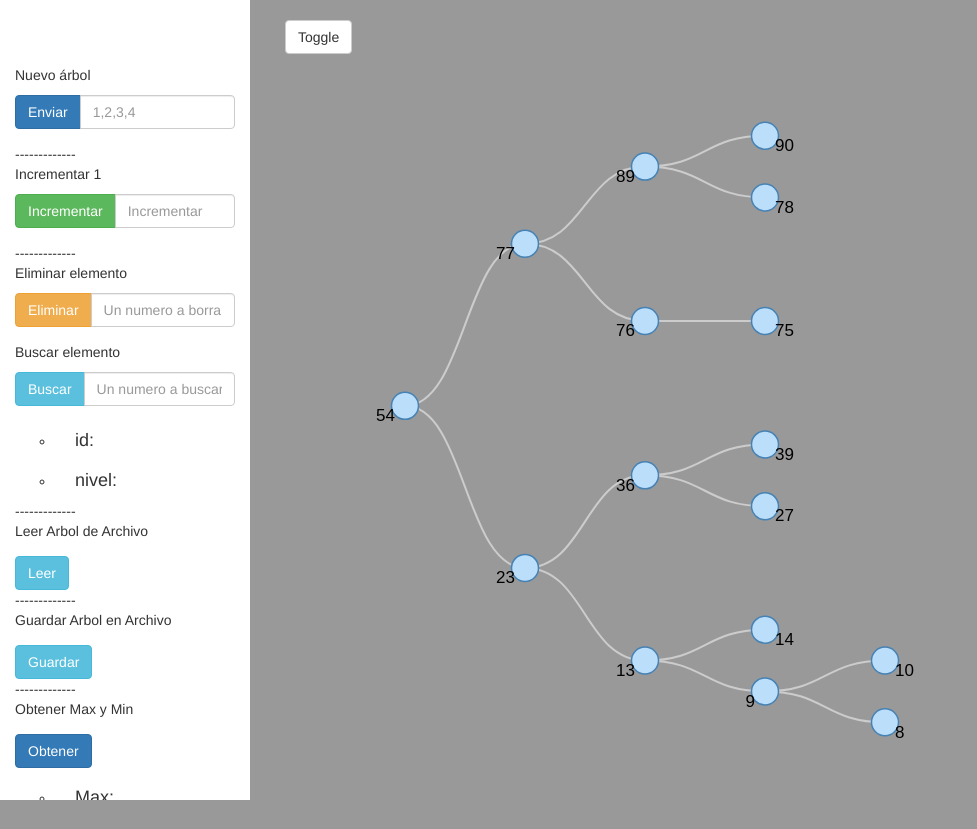
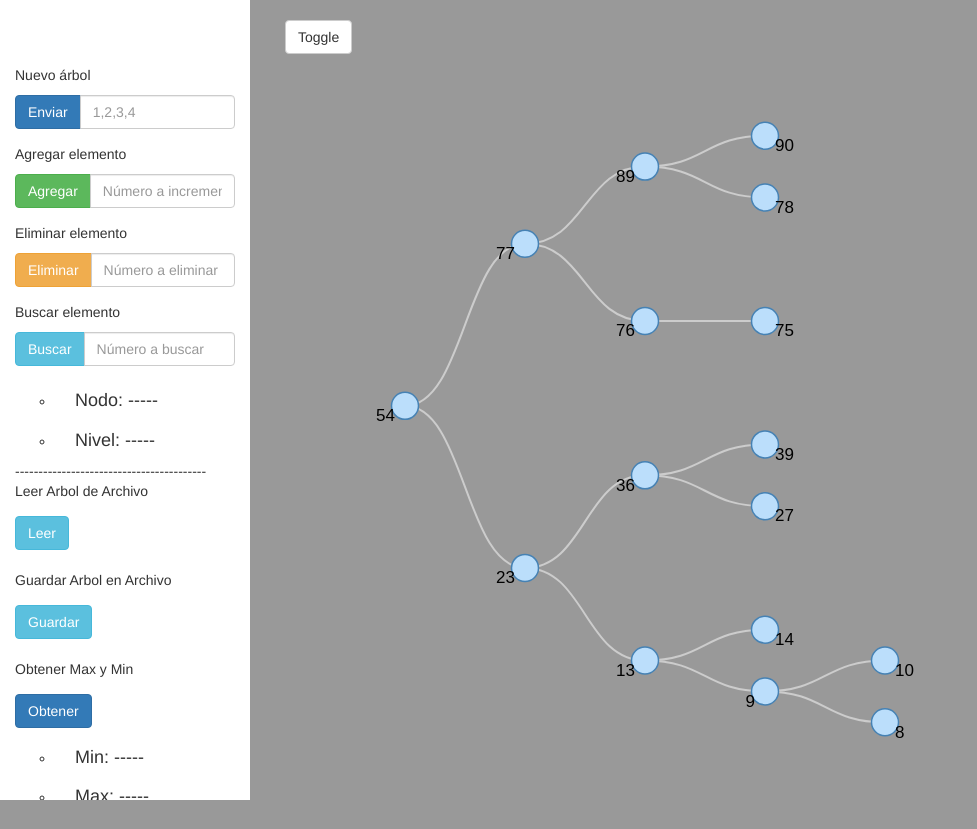
Before and after one commit to GerardoLSJ/BTS-Django-D3.js, a Django app: page / in a window 1280 px wide; the page is wider, and only the part inside the window is pictured. Shown: that part, without its empty margins (0-977 px from the left). Run offline with Django 3.2, Linux system fonts and the light colour scheme; some libraries are stand-ins or nearby versions.

Commit message:
validación Buscar elemento

```diff
--- a/django-d3-example/play/templates/graph/graph.html
+++ b/django-d3-example/play/templates/graph/graph.html
@@ -56,23 +56,23 @@
                             </span>
                             <input id="getFromInput" type="text" placeholder="1,2,3,4" class="form-control">
                         </div>
-                        <div class="divider">-------------</div>
+                        <!--<div class="divider">-------------</div>-->
                         <!-- /input-group -->
-                        <p>Incrementar 1</p>
+                        <p>Agregar elemento</p>
                         <div class="form-group input-group">
                             <span class="input-group-btn">
-                                <a class="btn btn-success " id="SubmitIncrement" >Incrementar</a>
+                                <a class="btn btn-success " id="SubmitIncrement" >Agregar</a>
                             </span>
-                            <input id="getIncrement" type="text" placeholder="Incrementar" class="form-control">
+                            <input id="getIncrement" type="text" placeholder="Número a incrementar" class="form-control">
                         </div>
-                        <div class="divider">-------------</div>
+                        <!--<div class="divider">-------------</div>-->
                         <!-- /input-group -->
                         <p>Eliminar elemento</p>
                         <div class="form-group input-group">
                             <span class="input-group-btn">
                                 <a class="btn btn-warning" id="SubmitDeleteElem">Eliminar</a>
                             </span>
-                            <input id="getDelete" type="text" placeholder="Un numero a borrar" class="form-control">
+                            <input id="getDelete" type="text" placeholder="Número a eliminar" class="form-control">
                         </div>
                         <!-- /input-group -->
                         <p>Buscar elemento</p>
@@ -80,40 +80,40 @@
                             <span class="input-group-btn">
                                 <a class="btn btn-info" id="searchElement">Buscar</a>
                             </span>
-                            <input id="searchElementInput" type="text" placeholder="Un numero a buscar" class="form-control">
+                            <input id="searchElementInput" type="text" placeholder="Número a buscar" class="form-control">
                         </div>
                         <ul>
                             <li id="myIdSearch">
-                                <h4>id:</h4>
+                                <h4>Nodo: -----</h4>
                             </li>
                             <li id="myLevelSearch">
-                                <h4>nivel:</h4>
+                                <h4>Nivel: -----</h4>
                             </li>
                         </ul>
                         <!-- /Read-group -->
                         <div class="form-group">
-                            <div class="divider">-------------</div>
+                            <div class="divider">-----------------------------------------</div>
                             <p>Leer Arbol de Archivo</p>
                         </div>
                         <a id="ReadTree" class="btn btn-info">Leer</a>
                         <!-- /Read-group -->
                         <div class="form-group">
-                            <div class="divider">-------------</div>
+                            <br>
                             <p>Guardar Arbol en Archivo</p>
                         </div>
                         <a id="SaveTree" class="btn btn-info">Guardar</a>
                         <!-- /Read-group -->
                         <div class="form-group">
-                            <div class="divider">-------------</div>
+                            <br>
                             <p>Obtener Max y Min</p>
                         </div>
                         <a id="MaxMin" class="btn btn-primary">Obtener</a>
                         <ul>
+                            <li id="myMin">
+                                <h4>Min: -----</h4>
+                            </li>
                             <li id="myMax">
-                                <h4>Max:</h4>
-                            </li>
-                            <li id="myMin">
-                                <h4>Min:</h4>
+                                <h4>Max: -----</h4>
                             </li>
                         </ul>
                     </form>
--- a/django-d3-example/play/views.py
+++ b/django-d3-example/play/views.py
@@ -96,8 +96,8 @@ def mySearch(request):
         arr = request.POST.getlist('arr[]')
         target = request.POST.getlist('target[]')
         target = int(target[0])
-        print('arr')
-        print(arr)
+        #print('arr')
+        #print(arr)
         print('target')
         print(target)
 
--- a/static/leerArbol.txt
+++ b/static/leerArbol.txt
@@ -1 +1 @@
-11,13,16,17,19,25,27,32,33,39,43,46,48,52,54,59,62,66,75,92,95,100,102,103,105,109,111,113,124,125,127,131,137,152,155,158,164,166,175,184,185,187,193,194,201,205,208,210,211,217,237,247,251,257,259,268,272,274,276,282,284,285,293,297,298,301,308,317,319,328,329,337,338,339,340,354,358,374,387,388,390,399,404,413,414,420,422,430,434,437,446,448,456,468,473,480,482,483,486,493
+1,2,3,4,5,6,7,8,9
--- a/static/main.js
+++ b/static/main.js
@@ -81,8 +81,8 @@ function getMaxMin() {
             console.log(data)
             $('#myMax h4').remove()
             $('#myMin h4').remove()
+            $('#myMin').append('<h4> Min: '+data[1]+'</h4>')
             $('#myMax').append('<h4> Max: '+data[0]+'</h4>')
-            $('#myMin').append('<h4> Min: '+data[1]+'</h4>')
         },
         dataType: 'json'
     });
@@ -103,8 +103,15 @@ function getSearch(target) {
             data.reverse()
             $('#myIdSearch h4').remove()
             $('#myLevelSearch h4').remove()
-            $('#myIdSearch').append('<h4> Nodo: '+data[1]+'</h4>')
-            $('#myLevelSearch').append('<h4> Nivel: '+data[0]+'</h4>')
+            if(data[0]!=-1){
+                $('#myIdSearch').append('<h4> Nodo: '+data[1]+'</h4>')
+                $('#myLevelSearch').append('<h4> Nivel: '+data[0]+'</h4>')
+            }
+            else{
+                $('#myIdSearch').append('<h4> Nodo: '+'Not found'+'</h4>')
+                $('#myLevelSearch').append('<h4> Nivel: '+'-----'+'</h4>')
+            }
+
 
         },
         dataType: 'json'
```
